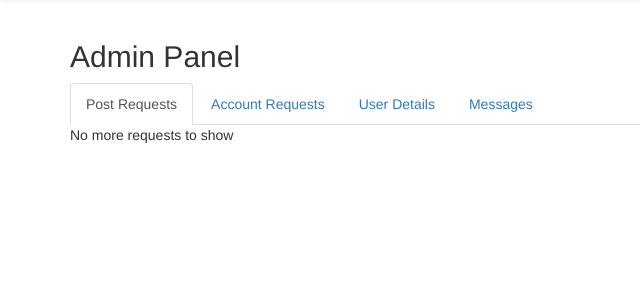
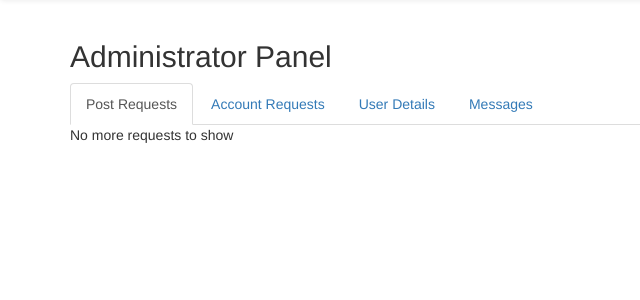
Before and after one commit to carlosneander/blog, a PHP site: page /users/admin.php in a window 1280 px wide. Shown: the part 52-352 px from the top of the page, without its empty margins (0-640 px from the left). Run offline with PHP 8.4, Linux system fonts and the light colour scheme; a user stored in the database is signed in; data comes from the database, SQL or seed files in the repository; data that the repository does not hold is empty; some libraries are stand-ins or nearby versions.

Commit message:
Update admin.php

```diff
--- a/users/admin.php
+++ b/users/admin.php
@@ -26,7 +26,7 @@ else {
 <body>
 
 <div class="container">
-  <h2>Admin Panel</h2>
+  <h2>Administrator Panel</h2>
   <ul class="nav nav-tabs">
     <li class="active"><a data-toggle="tab" href="#posts">Post Requests</a></li>
     <li><a data-toggle="tab" href="#acc">Account Requests</a></li>
```
